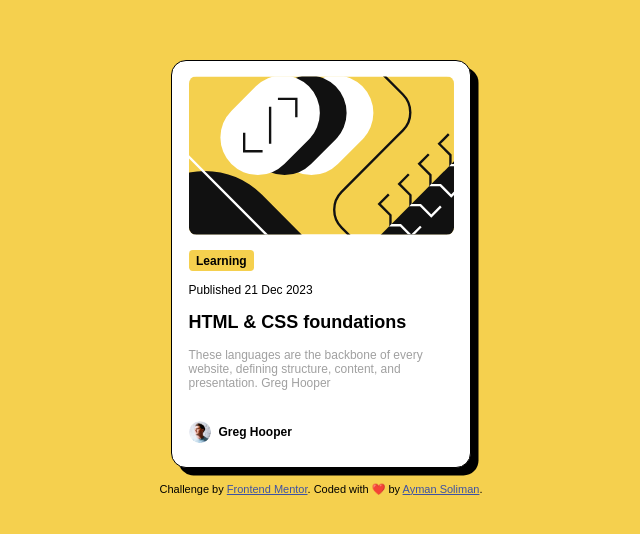
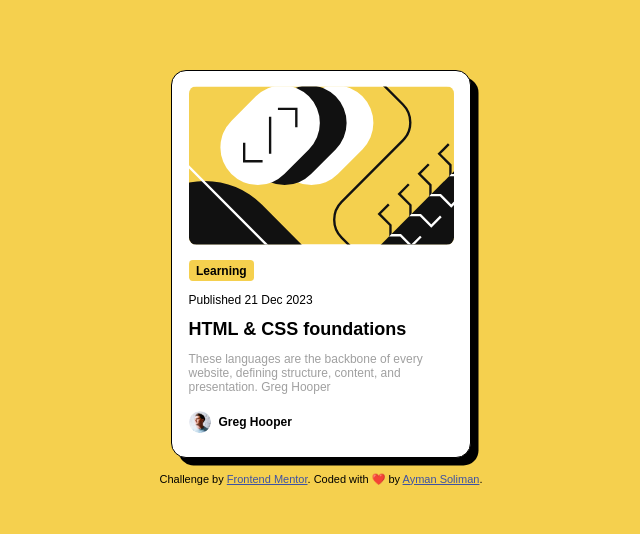
Before and after one commit to ayman-soliman-1783/Blog-preview-card, a plain HTML site: page index.html in a window 1280 px wide. Shown: the part 118-652 px from the top of the page, without its empty margins (319-959 px from the left). Drawn offline with Linux system fonts and the light colour scheme.

Commit message:
Modified Margins to Fit The Design

```diff
--- a/index.html
+++ b/index.html
@@ -73,6 +73,7 @@
             }
             h2 {
                 font-size: 2.4rem;
+                margin: 0;
             }
             h2:hover {
                 color: #f5d04e;
@@ -87,7 +88,7 @@
             .avatar {
                 display: flex;
                 align-items: center;
-                margin-top: 2rem;
+                margin-top: -1.5rem;
             }
             .avatar img {
                 width: 3rem;
@@ -114,7 +115,6 @@
                 These languages are the backbone of every website, defining
                 structure, content, and presentation. Greg Hooper
             </p>
-
             <div class="avatar">
                 <img src="assets/images/image-avatar.webp" alt="Greg Hooper" />
                 <h5>Greg Hooper</h5>
```
